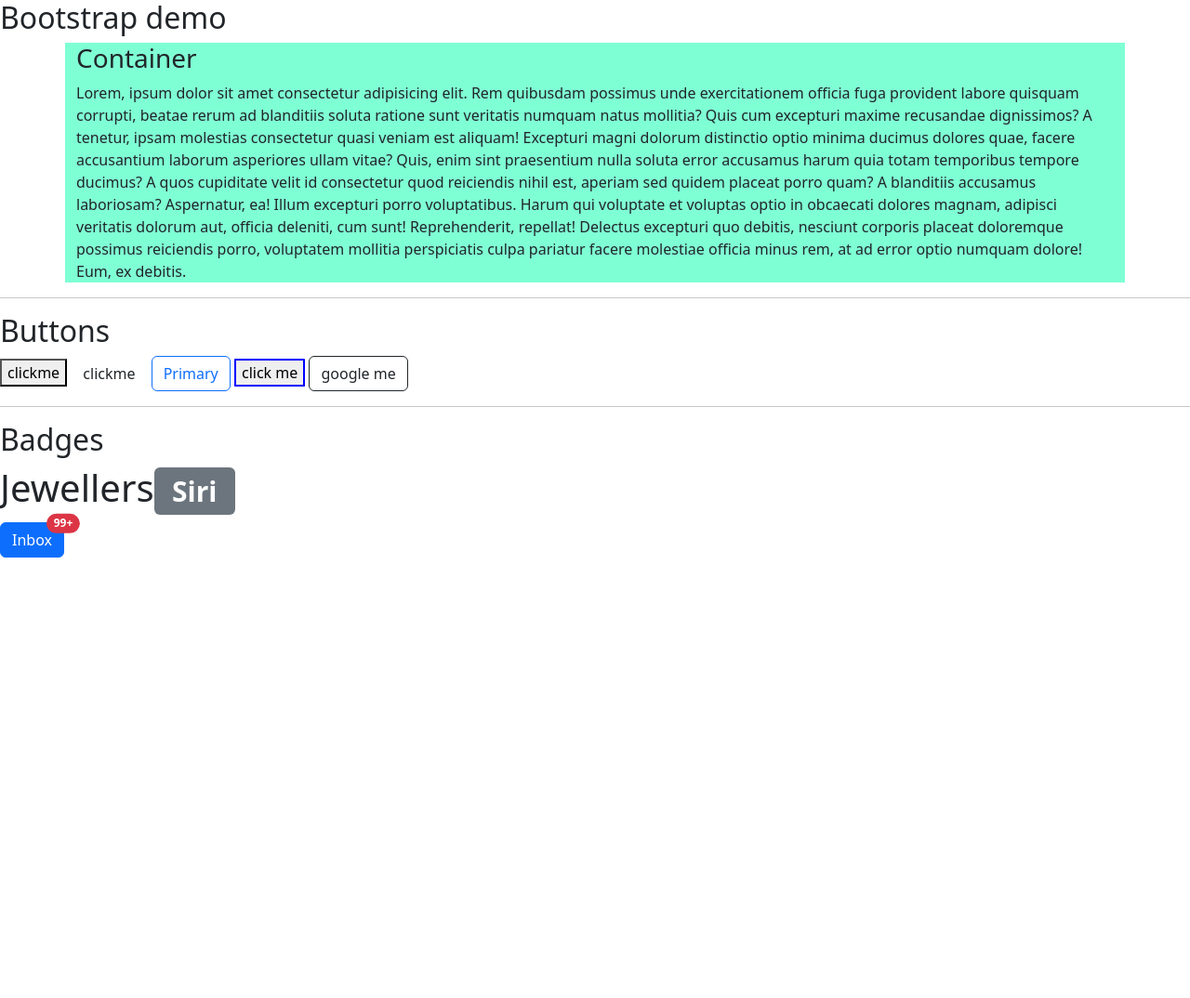
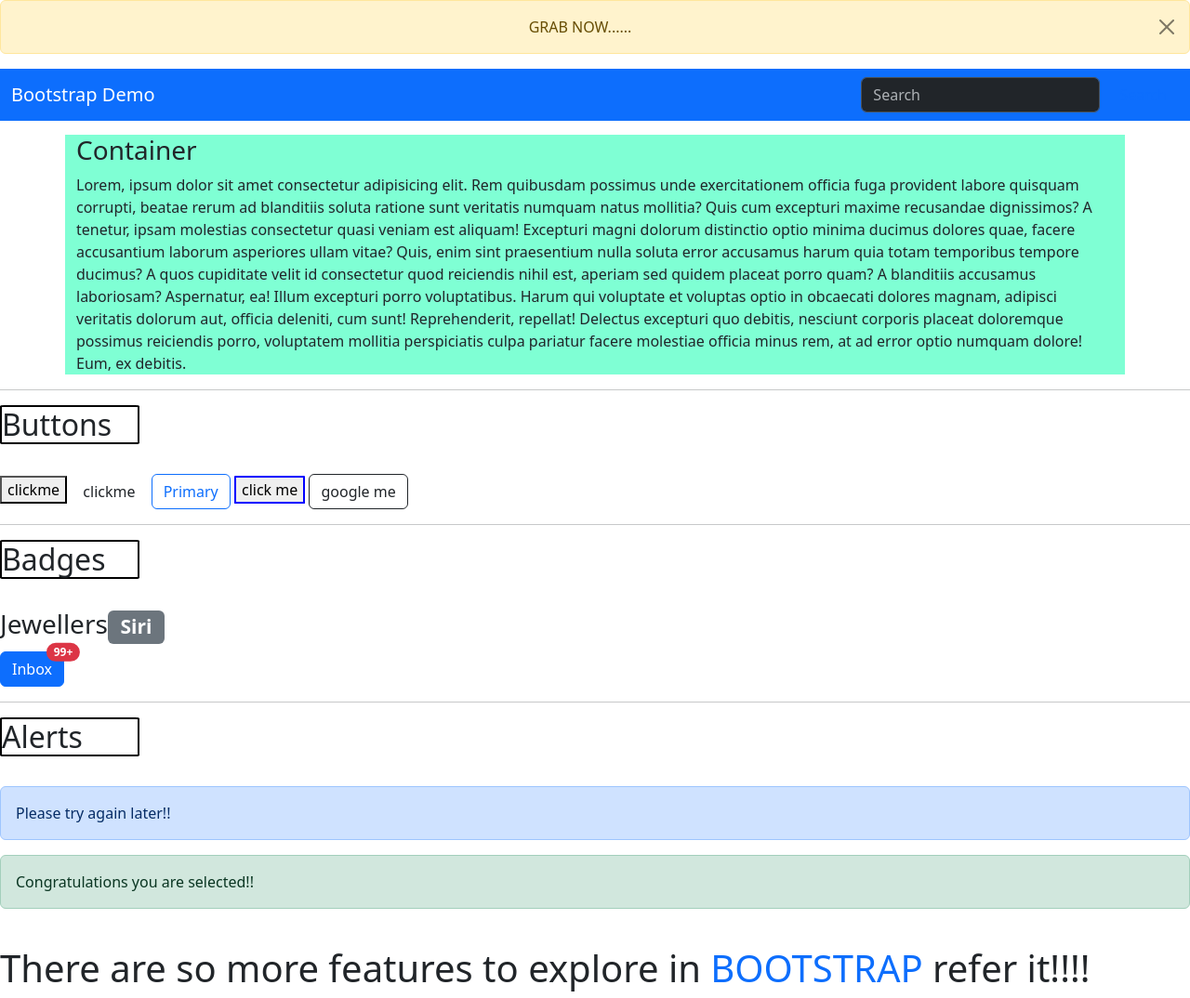
Before and after one commit to sireesha115/apna-college-sigma6-batch, a plain HTML site: page Bootstrap/bootstrap.html in a window 1280 px wide. Shown: the whole page at 93% size. Before the commit the page ends 800 px from the top, so only its background shows below. Drawn offline with nearby package versions, Linux system fonts and the light colour scheme.

Commit message:
bootsrap

```diff
--- a/Bootstrap/bootstrap.css
+++ b/Bootstrap/bootstrap.css
@@ -1,5 +1,8 @@
  .headings{
     text-decoration: dotted;
+    border: 2px solid black;
+    border-radius: 3%;
+    width: 150px;
  }
  .container-md{
     background-color: aquamarine;
@@ -14,3 +17,6 @@
     color: white;
 
 }
+#bootstraplink{
+   text-decoration: none;
+}
--- a/Bootstrap/bootstrap.html
+++ b/Bootstrap/bootstrap.html
@@ -8,9 +8,21 @@
     <link href="https://cdn.jsdelivr.net/npm/bootstrap@5.3.3/dist/css/bootstrap.min.css" rel="stylesheet" integrity="sha384-QWTKZyjpPEjISv5WaRU9OFeRpok6YctnYmDr5pNlyT2bRjXh0JMhjY6hW+ALEwIH" crossorigin="anonymous">
 </head>
 <body>
-
     <script src="https://cdn.jsdelivr.net/npm/bootstrap@5.3.3/dist/js/bootstrap.bundle.min.js" integrity="sha384-YvpcrYf0tY3lHB60NNkmXc5s9fDVZLESaAA55NDzOxhy9GkcIdslK1eN7N6jIeHz" crossorigin="anonymous"></script>
-    <h2 class="headings">Bootstrap demo</h2>
+    <div class="alert alert-warning alert-dismissible fade show" role="alert" style="text-align: center;">
+       GRAB NOW......
+   <button type="button" class="btn-close" data-bs-dismiss="alert" aria-label="Close"></button>
+</div>
+<nav class="navbar sticky-top bg-primary" data-bs-theme="dark" style="margin-bottom: 15px;">
+    <div class="container-fluid">
+      <a class="navbar-brand">Bootstrap Demo</a>
+      <form class="d-flex" role="search">
+        <input class="form-control me-2" type="search" placeholder="Search" aria-label="Search">
+        <button class="btn btn-outline-primary" type="submit">Search</button>
+      </form>
+    </div>
+  </nav>
+    <!-- <h2 class="headings">Bootstrap demo</h2><br> -->
     <div class="container-md">
         <h3>Container</h3>
         <p>Lorem, ipsum dolor sit amet consectetur adipisicing elit. Rem quibusdam possimus unde exercitationem officia fuga provident labore quisquam corrupti, beatae rerum ad blanditiis soluta ratione sunt veritatis numquam natus mollitia?
@@ -21,7 +33,7 @@
         </p>
     </div>
     <hr>
-    <h2 class="headings">Buttons</h2>
+    <h2 class="headings">Buttons</h2><br>
           <button>clickme</button>
     <button class="btn">clickme</button>
     <button type="button" class="btn btn-outline-primary">Primary</button>
@@ -30,14 +42,19 @@
         <button class="btn btn-outline-dark">google me</button>
     </a>
 <hr>
-<h2 class="headings">Badges</h2>
-    <h1>Jewellers<span class="badge text-bg-secondary">Siri</span></h1>
+<h2 class="headings">Badges</h2><br>
+    <h3>Jewellers<span class="badge text-bg-secondary">Siri</span></h3>
     <button type="button" class="btn btn-primary position-relative">
         Inbox
         <span class="position-absolute top-0 start-100 translate-middle badge rounded-pill bg-danger">
           99+
           <span class="visually-hidden">unread messages</span>
         </span>
-      </button>
+      </button><hr>
+<h2 class="headings">Alerts</h2><br>
+      <div class="alert alert-primary">Please try again later!!</div>
+      <div class="alert alert-success">Congratulations you are selected!!</div>
+      <br>
+      <h1>There are so more features to explore in <a href="https://getbootstrap.com/" target="_blank" id="bootstraplink"> BOOTSTRAP </a>refer it!!!!</h1>
 </body>
 </html>
```
